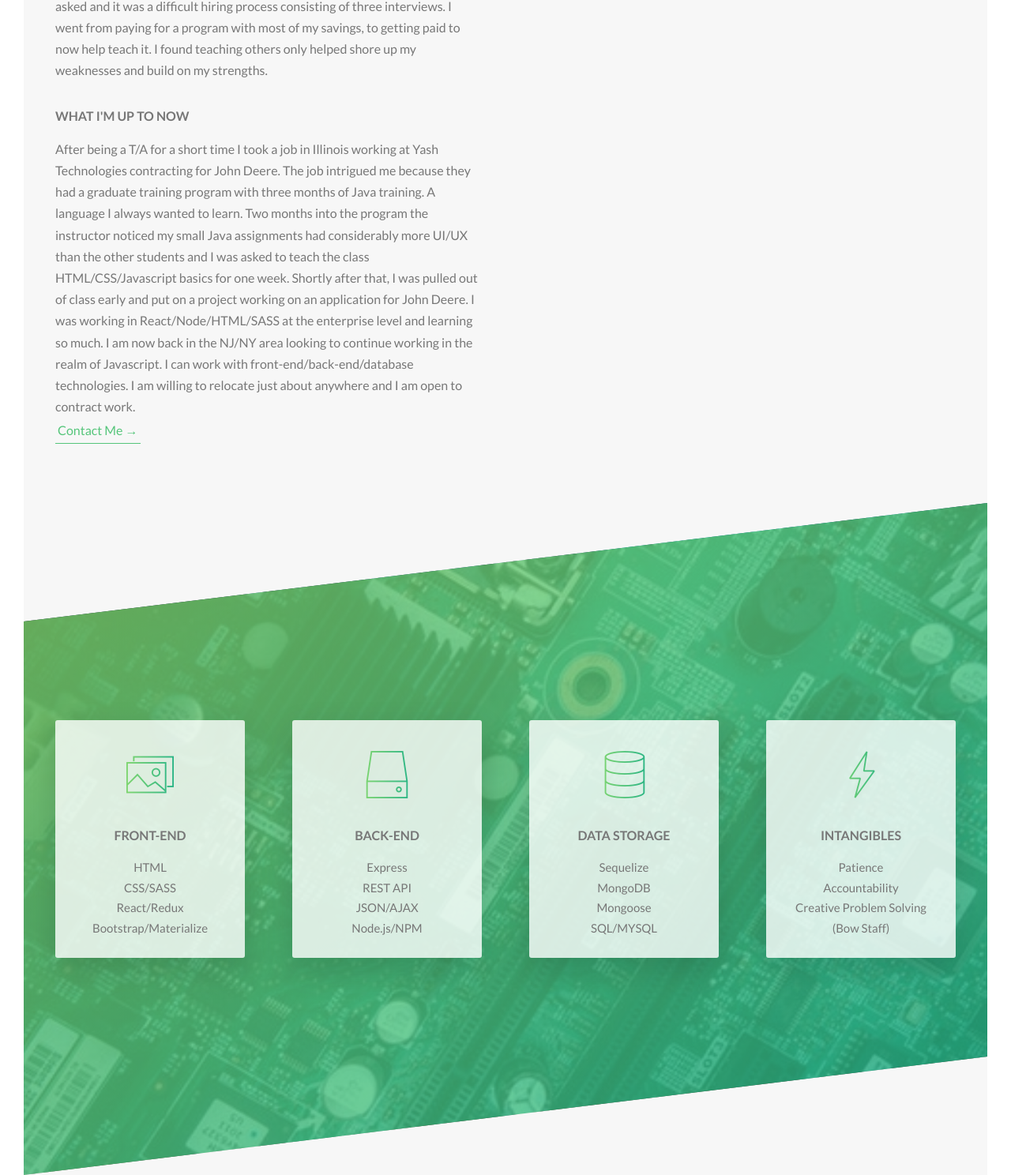
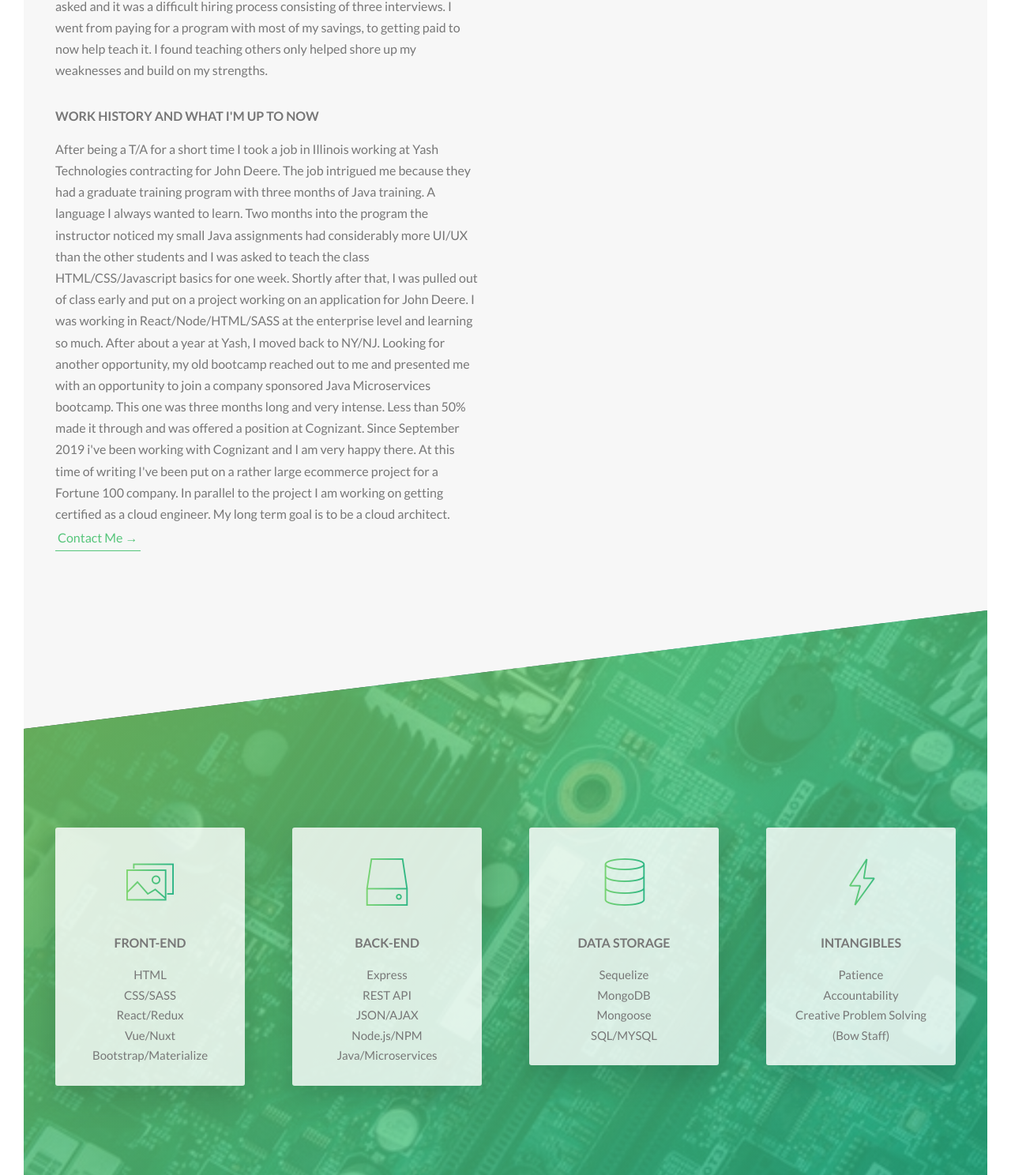
Before and after one commit to wpk12345/Web-Dev-Portfolio, a website: page index.html in a window 1280 px wide. Shown: the part 1560-3048 px from the top of the page at 79% size. Drawn offline with Linux system fonts and the light colour scheme.

Commit message:
Update index.html

```diff
--- a/index.html
+++ b/index.html
@@ -87,9 +87,10 @@
                             After about three years of learning on my own, I started researching bootcamps, online training programs, and even four year degree programs. After a long vetting process I settled on Rutgers Coding Bootcamp. I chose RCB because it was six months not three, it was full-stack, and I felt it was less risky being sponsored by a "brick and mortar" university with a prestigious history.  Being a career changer I knew I had to work harder than everyone else. It was
                             the most difficult six months of my life but all that hard work paid off. In fact after the program was finished I was one of three in a class of thirty asked to apply as a T/A for upcoming cohorts.  You could only apply if you were asked and it was a difficult hiring process consisting of three interviews. I went from paying for a program with most of my savings, to getting paid to now help teach it. I found teaching others only helped shore up my weaknesses and build on my strengths. </p>
 
-                        <h3 class="heading-tertiary u-margin-bottom-small">What I'm Up To Now</h3>
+                        <h3 class="heading-tertiary u-margin-bottom-small">Work History and What I'm up to Now</h3>
 
-                        <p class="paragraph">After being a T/A for a short time I took a job in Illinois working at Yash Technologies contracting for John Deere.  The job intrigued me because they had a graduate training program with three months of Java training.  A language I always wanted to learn.  Two months into the program the instructor noticed my small Java assignments had considerably more UI/UX than the other students and I was asked to teach the class HTML/CSS/Javascript basics for one week. Shortly after that, I was pulled out of class early and put on a project working on an application for John Deere.  I was working in React/Node/HTML/SASS at the enterprise level and learning so much. I am now back in the NJ/NY area looking to continue working in the realm of Javascript.  I can work with front-end/back-end/database technologies.  I am willing to relocate just about anywhere and I am open to contract work.</p>
+                        <p class="paragraph">After being a T/A for a short time I took a job in Illinois working at Yash Technologies contracting for John Deere.  The job intrigued me because they had a graduate training program with three months of Java training.  A language I always wanted to learn.  Two months into the program the instructor noticed my small Java assignments had considerably more UI/UX than the other students and I was asked to teach the class HTML/CSS/Javascript basics for one week. Shortly after that, I was pulled out of class early and put on a project working on an application for John Deere.  I was working in React/Node/HTML/SASS at the enterprise level and learning so much.
+                            After about a year at Yash, I moved back to NY/NJ.  Looking for another opportunity, my old bootcamp reached out to me and presented me with an opportunity to join a company sponsored Java Microservices bootcamp.  This one was three months long and very intense.  Less than 50% made it through and was offered a position at Cognizant.  Since September 2019 i've been working with Cognizant and I am very happy there.  At this time of writing I've been put on a rather large ecommerce project for a Fortune 100 company.  In parallel to the project I am working on getting certified as a cloud engineer.  My long term goal is to be a cloud architect.  </p>
 
                         <a href="#contact" class="btn-text">Contact Me &rarr;</a>
                     </div>
@@ -123,7 +124,7 @@
                             <i class="feature-box__icon icon-basic-picture-multiple"></i>
                             <h3 class="heading-tertiary u-margin-bottom-small">Front-End</h3>
                             <p class="feature-box__text">
-                                HTML<br>CSS/SASS<br>React/Redux<br>Bootstrap/Materialize
+                                HTML<br>CSS/SASS<br>React/Redux<br>Vue/Nuxt<br>Bootstrap/Materialize
                             </p>
                         </div>
                     </div>
@@ -133,7 +134,7 @@
                             <i class="feature-box__icon icon-basic-server"></i>
                             <h3 class="heading-tertiary u-margin-bottom-small">Back-End</h3>
                             <p class="feature-box__text">
-                               Express<br>REST API<br>JSON/AJAX<br>Node.js/NPM
+                               Express<br>REST API<br>JSON/AJAX<br>Node.js/NPM<br>Java/Microservices
                             </p>
                         </div>
                     </div>
```
